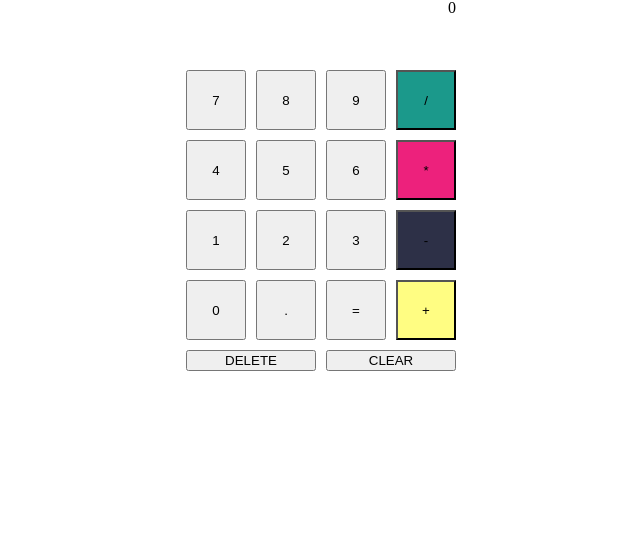
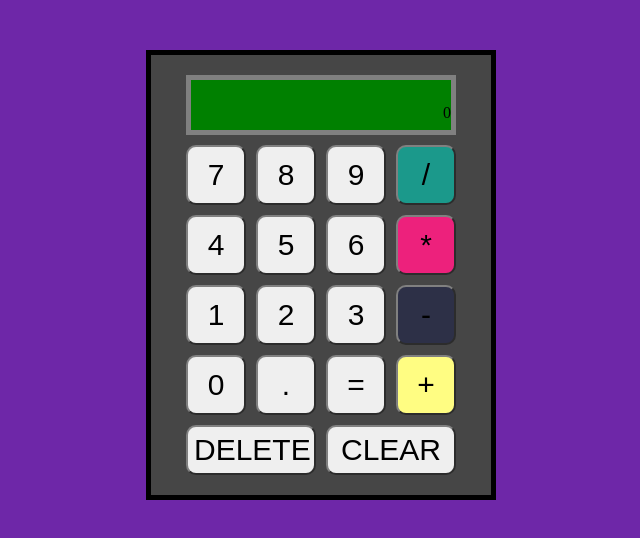
Before and after one commit to ivaldson-martins/calculator, a website: page index.html in a window 1280 px wide. Shown: the whole page, without its empty margins (319-959 px from the left). Drawn offline with Linux system fonts and the light colour scheme.

Commit message:
feat: add css style

```diff
--- a/css/style.css
+++ b/css/style.css
@@ -1,5 +1,13 @@
 .display {
+  word-wrap: break-word;
+  display: flex;
+  flex-flow: column;
   grid-area: display;
+  border-style: solid;
+  border-width: 5px;
+  border-color: grey;
+  color: black;
+  background-color: green;
 }
 .number1{
   grid-area: one;
@@ -60,6 +68,14 @@
   grid-area: delete;
 }
 .calculator {
+  background-color: rgb(70, 70, 70);
+  padding: 20px 20px;
+  border-style: solid;
+  border-width: 5px;
+  border-color: black;
+  width: 300px;
+  height: 400px;
+  margin-top: 50px;
   display: grid;
   justify-content: center;
   column-gap: 10px;
@@ -76,10 +92,17 @@
 }
 div p {
   text-align: right;
+  height: 50%;
+  font-size: 100%;
 }
-.history-display{
-
+button {
+  border-width: 5 px;
+  border-color: grey;
+  font-size: 30px;
+  border-radius: 10px;
 }
-.current-display{
-
+body {
+  display: flex;
+  justify-content: center;
+  background-color: #6e27a8;
 }
```
